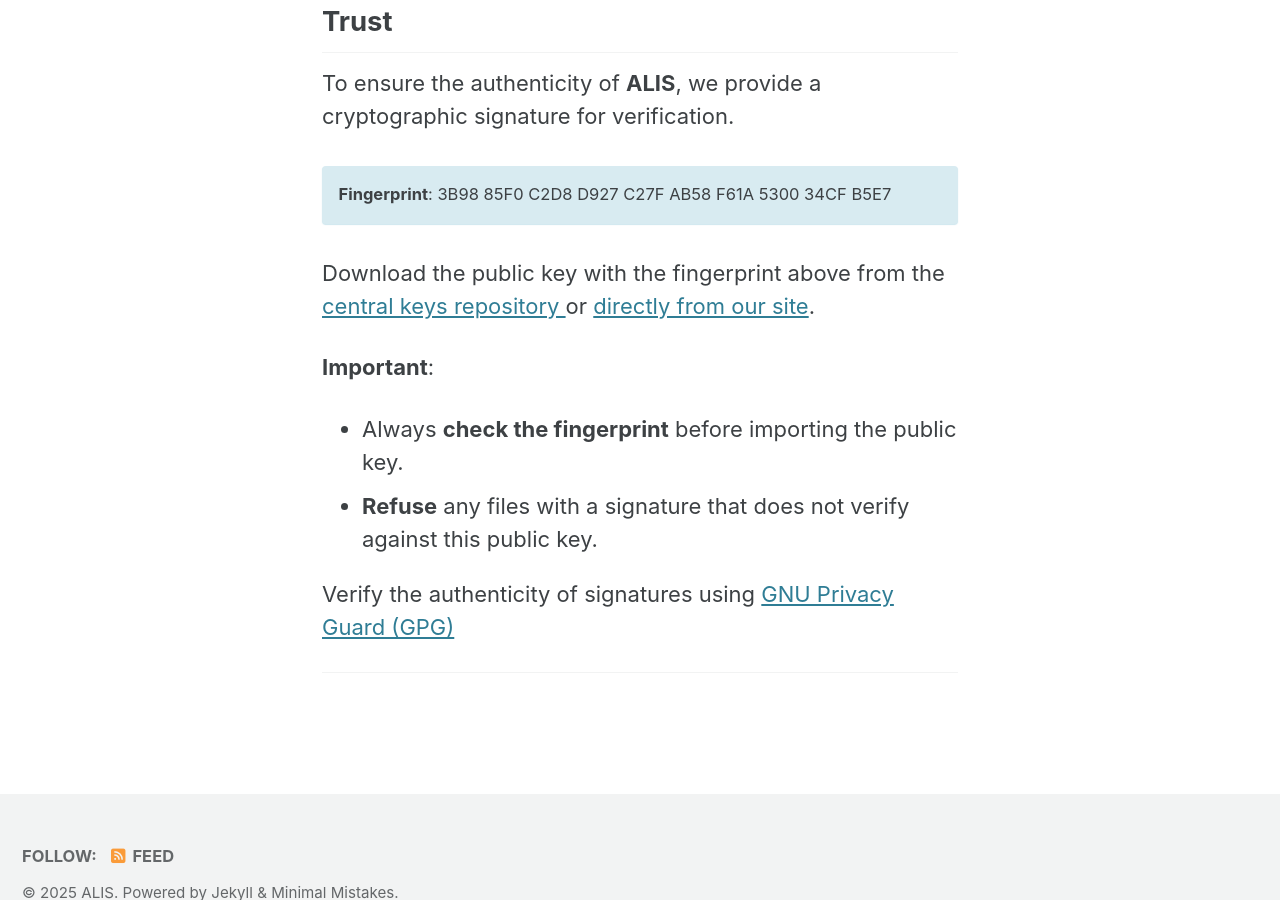
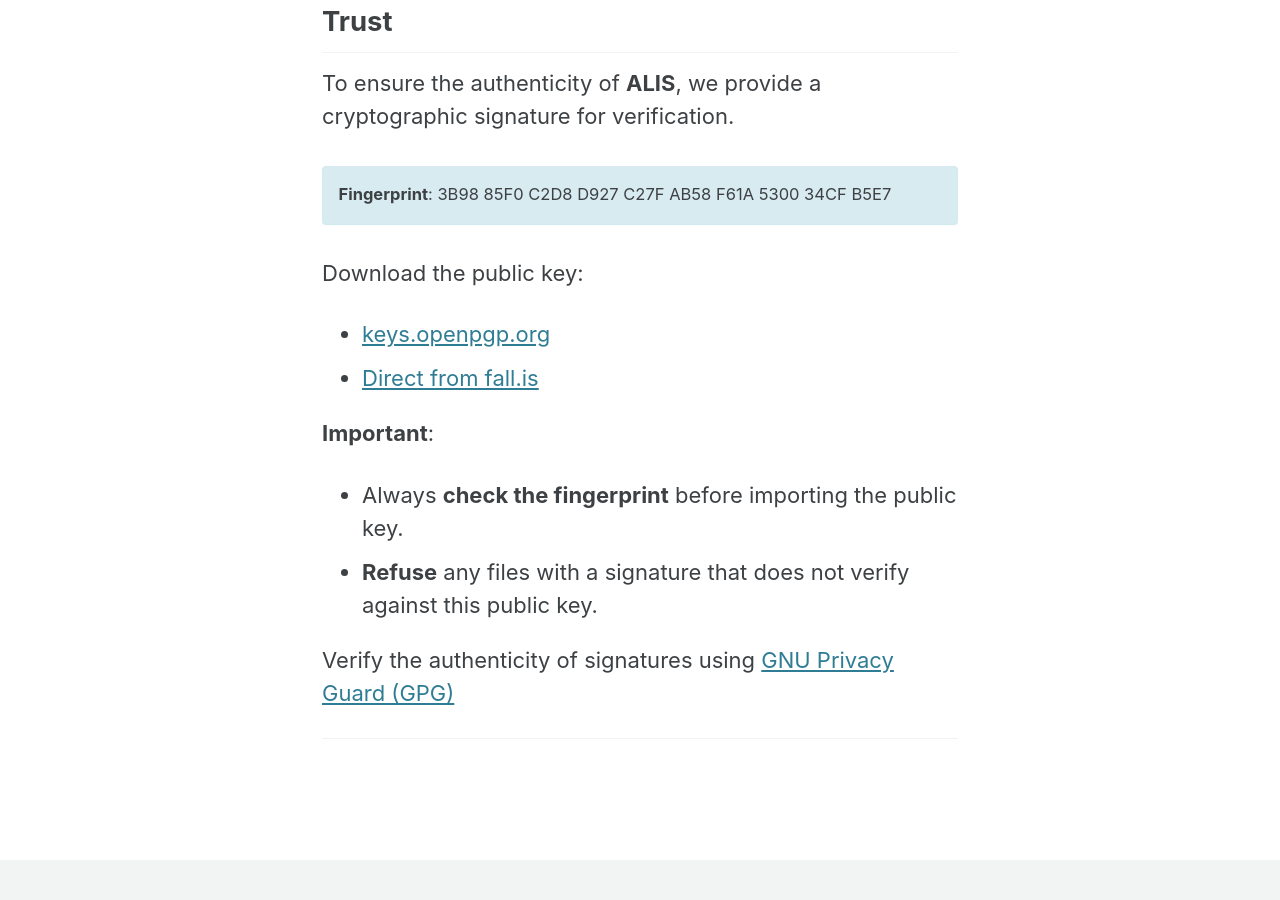
Before and after one commit to fallintodusk/fallintodusk.github.io, a Jekyll site: the page built from _pages/about.md, in a window 1280 px wide and 900 px high, scrolled down 770 px. Built offline with Jekyll 4.4.1, drawn with Linux system fonts in a browser that asks for light colours; cached includes are drawn as plain includes.

Commit message:
Update PGP key download links

```diff
--- a/_pages/about.md
+++ b/_pages/about.md
@@ -29,8 +29,9 @@
 {:.notice--info}
 
 
-Download the public key with the fingerprint above from the <a href="https://keys.openpgp.org/">central keys repository </a>
-or <a href="https://fallintodusk.github.io/assets/security/public-key.asc">directly from our site</a>.
+Download the public key:
+- [keys.openpgp.org](https://keys.openpgp.org)
+- [Direct from fall.is](/assets/keys/alis_pubkey.asc){: type="application/pgp-keys" }
 
 **Important**:
 - Always **check the fingerprint** before importing the public key.
```
